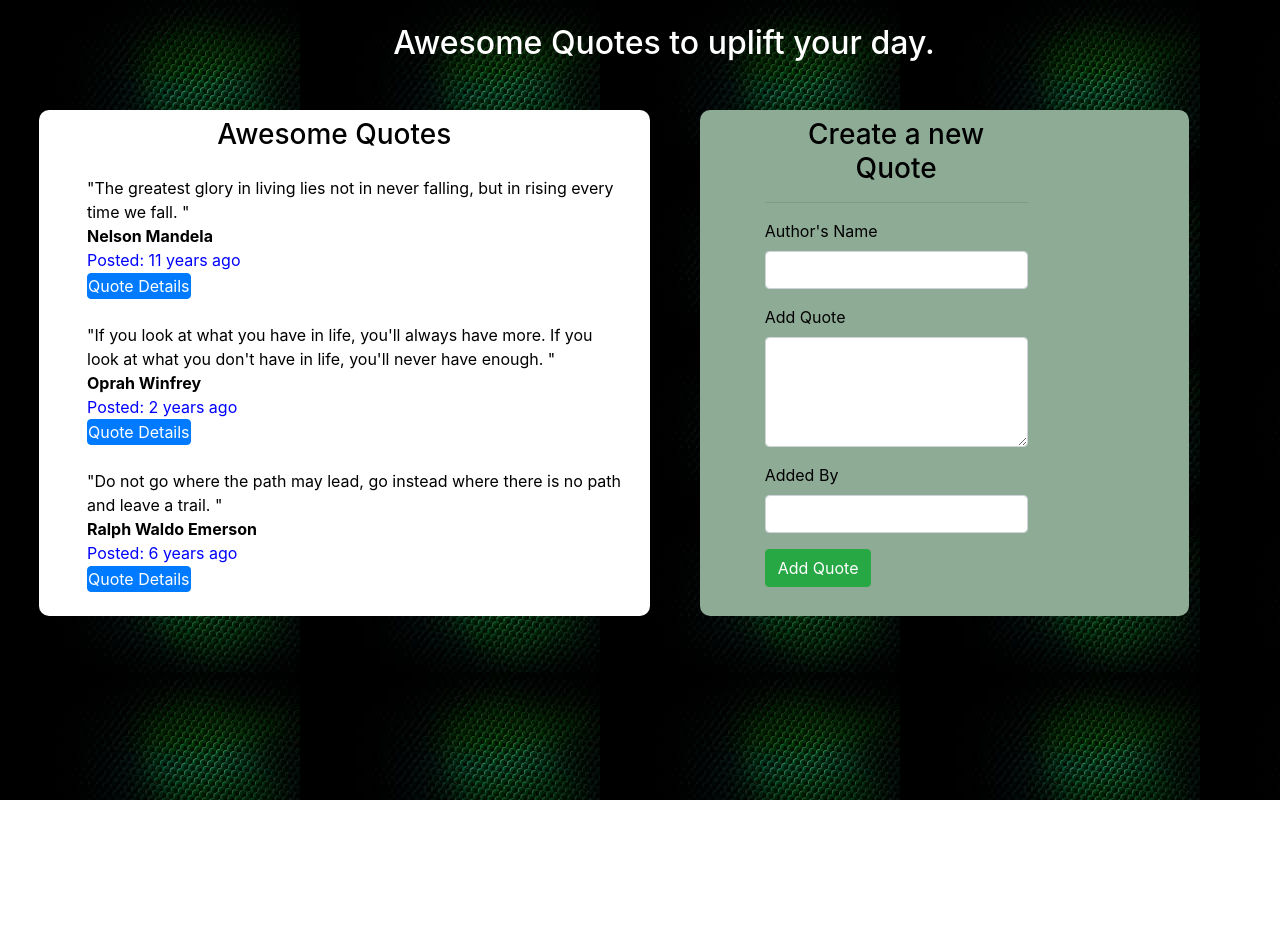
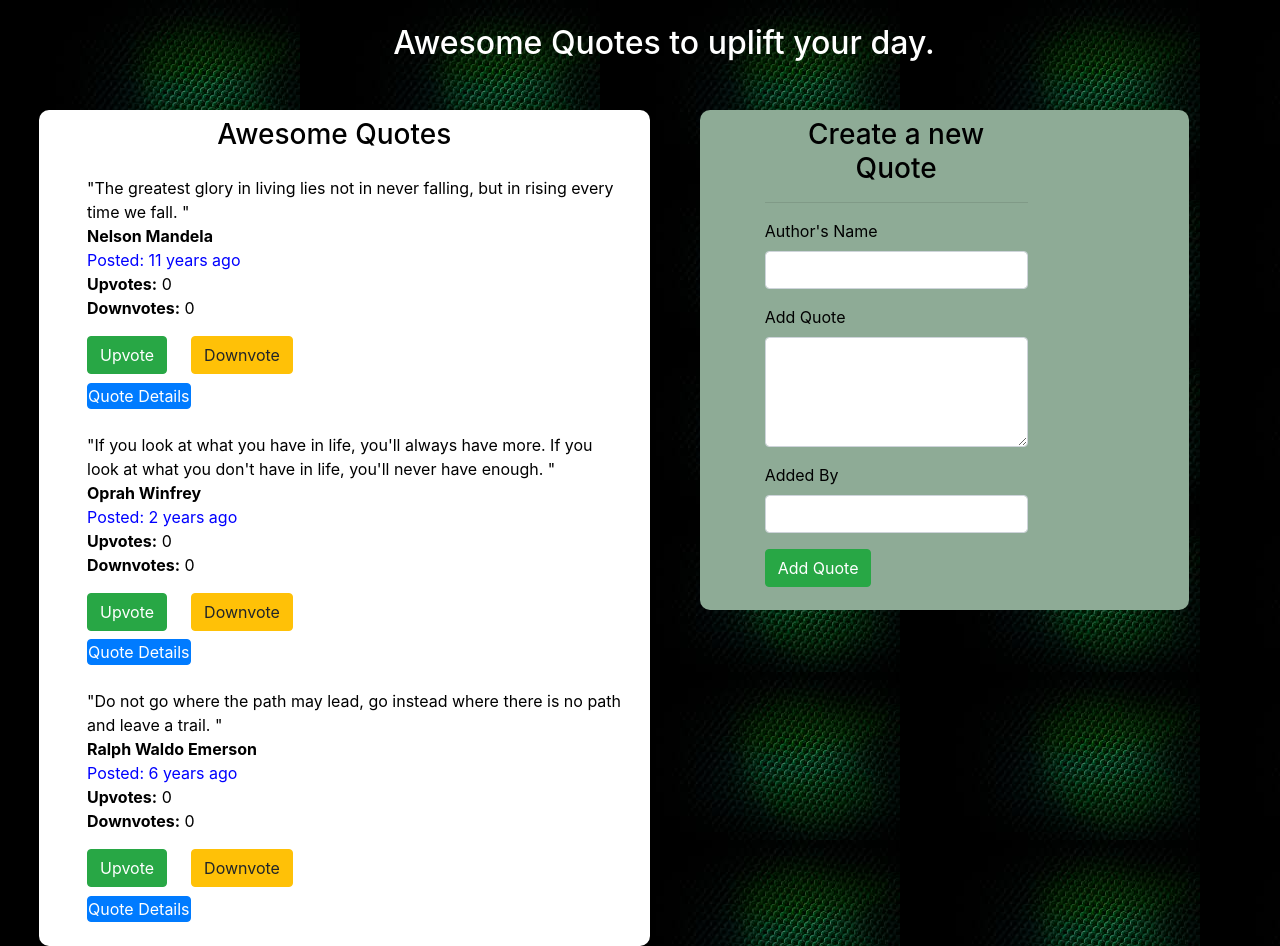
Before and after one commit to FaithKwamboka/Quotes, an Angular app: page / in a window 1280 px wide. Shown: the top 946 px of the page. Before the commit the page ends 800 px from the top, so only its background shows below. Built offline with nearby package versions, Linux system fonts and the light colour scheme.

Commit message:
Fixing bugs

```diff
--- a/src/app/quote-detail/quote-detail.component.html
+++ b/src/app/quote-detail/quote-detail.component.html
@@ -1,6 +1,6 @@
 
 <p>{{quote.showDescription}}</p>
 <button (click)= 'quoteDelete(true)' class="btn btn-outline-danger mb-2">Delete Quote</button><br>
-<div class="mb-2">
+<!-- <div class="mb-2">
     <app-votes></app-votes>
-</div>
+</div> -->
--- a/src/app/quotes/quotes.component.css
+++ b/src/app/quotes/quotes.component.css
@@ -26,6 +26,7 @@
     margin-right: 100px;
     /* margin-bottom: 60px; */
     padding-bottom: 10px;
+    height: 500px;
 }
 
 .dates{
--- a/src/app/quotes/quotes.component.html
+++ b/src/app/quotes/quotes.component.html
@@ -9,6 +9,7 @@
         <div class="col-md-11 ml-5">
             <div *ngFor='let quote of quotes;let i = index'>
                 <!-- <div appHighlight *ngIf='highVote()==quote.upvotes && quote.upvotes!=0'></div> -->
+                <!-- <div appHighlight *ngIf="{{upvotes_}}>{{downvotes_}}"</div>></div> -->
                 <blockquote>
                     &quot;{{quote.quote}} &quot;
                     <p><b><span>{{quote.author}}</span></b></p>
@@ -16,14 +17,18 @@
                 <div>
                     <p class="dates">Posted: {{quote.inputDate | dateCount}} ago </p>
                     <!-- <app-votes></app-votes> <br> -->
+                    <!-- <button (click)='quoteDetails(i)' class="btn btn-primary">Quote Details</button> -->
+                    <div class="mb-2">
+                        <app-votes></app-votes>
+                    </div>
                     <button (click)='quoteDetails(i)' class="btn btn-primary">Quote Details</button>
                 </div>
                 <br>
 
               <div *ngIf='quote.showDescription'>
                   <p>Added by: {{quote.addedBy}}</p>
-                  <!-- <p>Upvotes: {{quote.upvotes}}</p>
-                  <p>Downvotes: {{quote.downvotes}}</p> -->
+                  <!-- <p>Upvotes: {{upvotes_}}</p> -->
+                  <!-- <p>Downvotes: {{quote.downvotes}}</p> -->
                   <app-quote-detail  [quote]='quote' (isComplete) = 'deleteQuote($event,i)'></app-quote-detail>
                 </div>
             </div>
--- a/src/app/quotes/quotes.component.ts
+++ b/src/app/quotes/quotes.component.ts
@@ -1,12 +1,14 @@
 import { Component, OnInit } from '@angular/core';
 import { Quote } from '../quote';
-import { VotesComponent } from '../votes/votes.component';
+// import { VotesComponent } from '../votes/votes.component';
+
 @Component({
   selector: 'app-quotes',
   templateUrl: './quotes.component.html',
   styleUrls: ['./quotes.component.css']
 })
 export class QuotesComponent implements OnInit {
+
 
   quotes: Quote[]= [
     new Quote(1, "The greatest glory in living lies not in never falling, but in rising every time we fall.", "Nelson Mandela",0, 0, "", "Lucy", new Date(2010,4,9)),
--- a/src/app/votes/votes.component.html
+++ b/src/app/votes/votes.component.html
@@ -1,5 +1,5 @@
 <div>
-    <p><b>Upvotes:</b> {{numberOfVotes}}<br><b>Downvotes:</b> {{downvotes_}}</p>
+    <p><b>Upvotes:</b> {{upvotes_}}<br><b>Downvotes:</b> {{downvotes_}}</p>
     <button type="button" class="btn btn-success mr-4" (click)='upvoteButtonClick()'>Upvote </button>
     <button type="button" class="btn btn-warning" (click)='downvoteButtonClick()'>Downvote </button>
 
--- a/src/app/votes/votes.component.ts
+++ b/src/app/votes/votes.component.ts
@@ -1,4 +1,5 @@
-import { Component, OnInit } from '@angular/core';
+import { Component, OnInit, Input} from '@angular/core';
+
 
 @Component({
   selector: 'app-votes',
@@ -7,25 +8,18 @@ import { Component, OnInit } from '@angular/core';
 })
 export class VotesComponent implements OnInit {
 
-  numberOfVotes: number = 0;
+  upvotes_: number = 0;
   downvotes_: number = 0;
 
   upvoteButtonClick() {
-    this.numberOfVotes++;
+    this.upvotes_++;
   }
-  downvoteButtonClick() {
+
+    downvoteButtonClick() {
     this.downvotes_++;
   }
 
-  // votesup(){
-  //   return this.upvoteButtonClick
-  // }
-
-  // votesdown(){
-  //   return this.downvoteButtonClick
-  // }
-
-  constructor() { }
+    constructor() { }
 
   ngOnInit(): void {
   }
```
